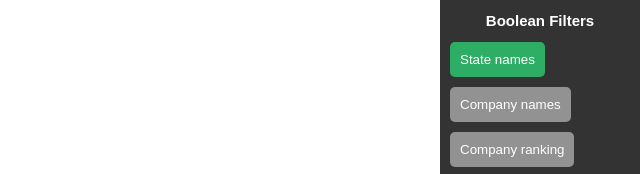
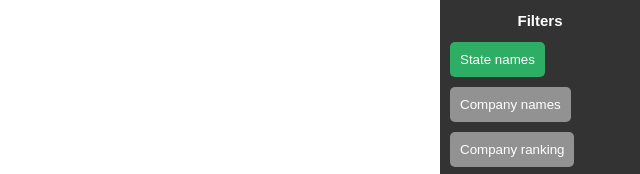
Before and after one commit to gianluca-venturini/fortune-500-viz, a plain HTML site: page index.html in a window 1280 px wide. Shown: the top 174 px of the page, 640-1280 px from the left. Drawn offline with Linux system fonts and the light colour scheme.

Commit message:
Improved filters

```diff
--- a/index.html
+++ b/index.html
@@ -14,7 +14,7 @@
 <body>
     <svg id="svg"></svg>
     <div id="filters">
-        <h2 class="center"> Boolean Filters </h2>
+        <h2 class="center"> Filters </h2>
         <button class="active" id="state_names_filter">State names</button>
         <button class="not_active" id="company_names_filter">Company names</button>
         <button class="not_active" id="ranking_visible">Company ranking</button>
```
